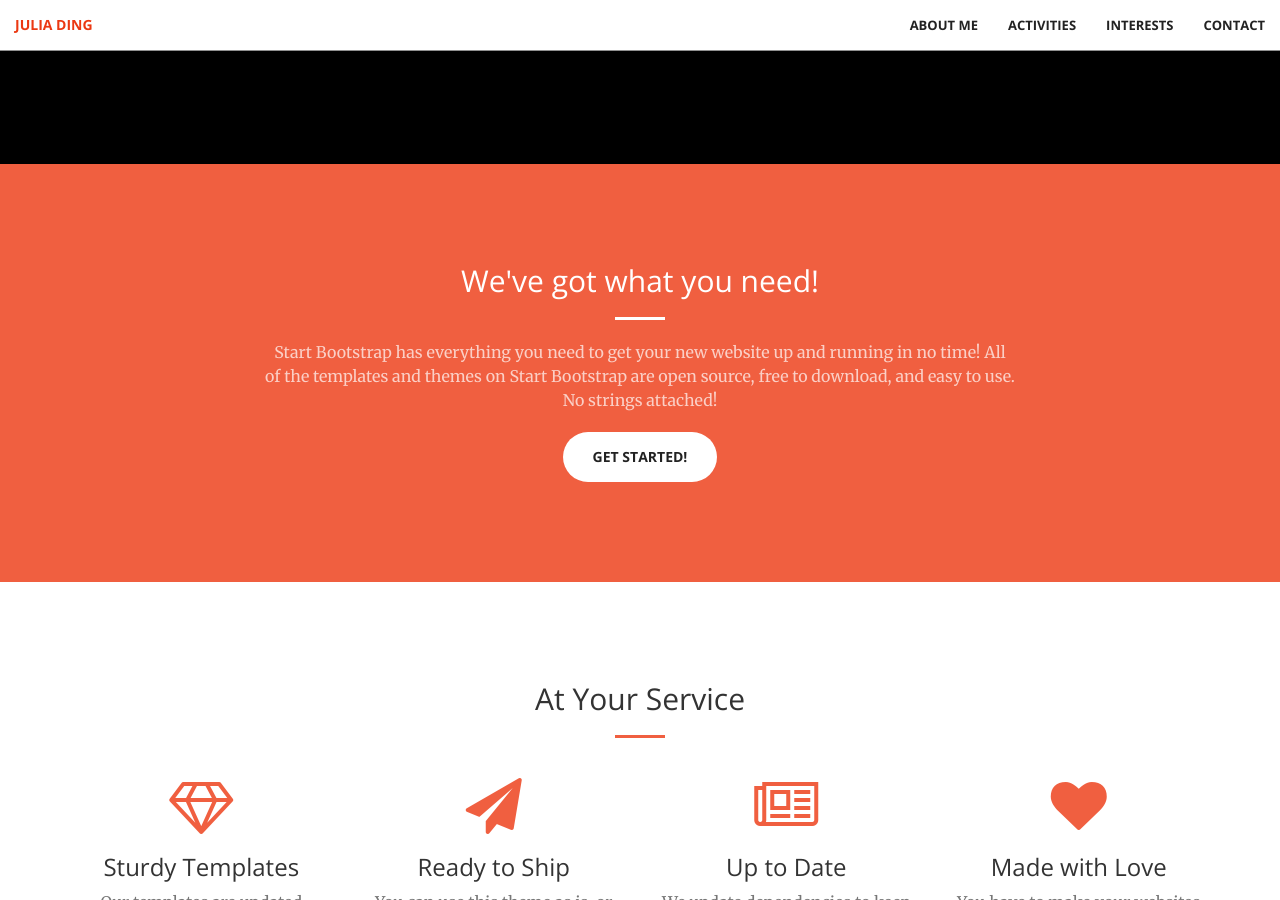
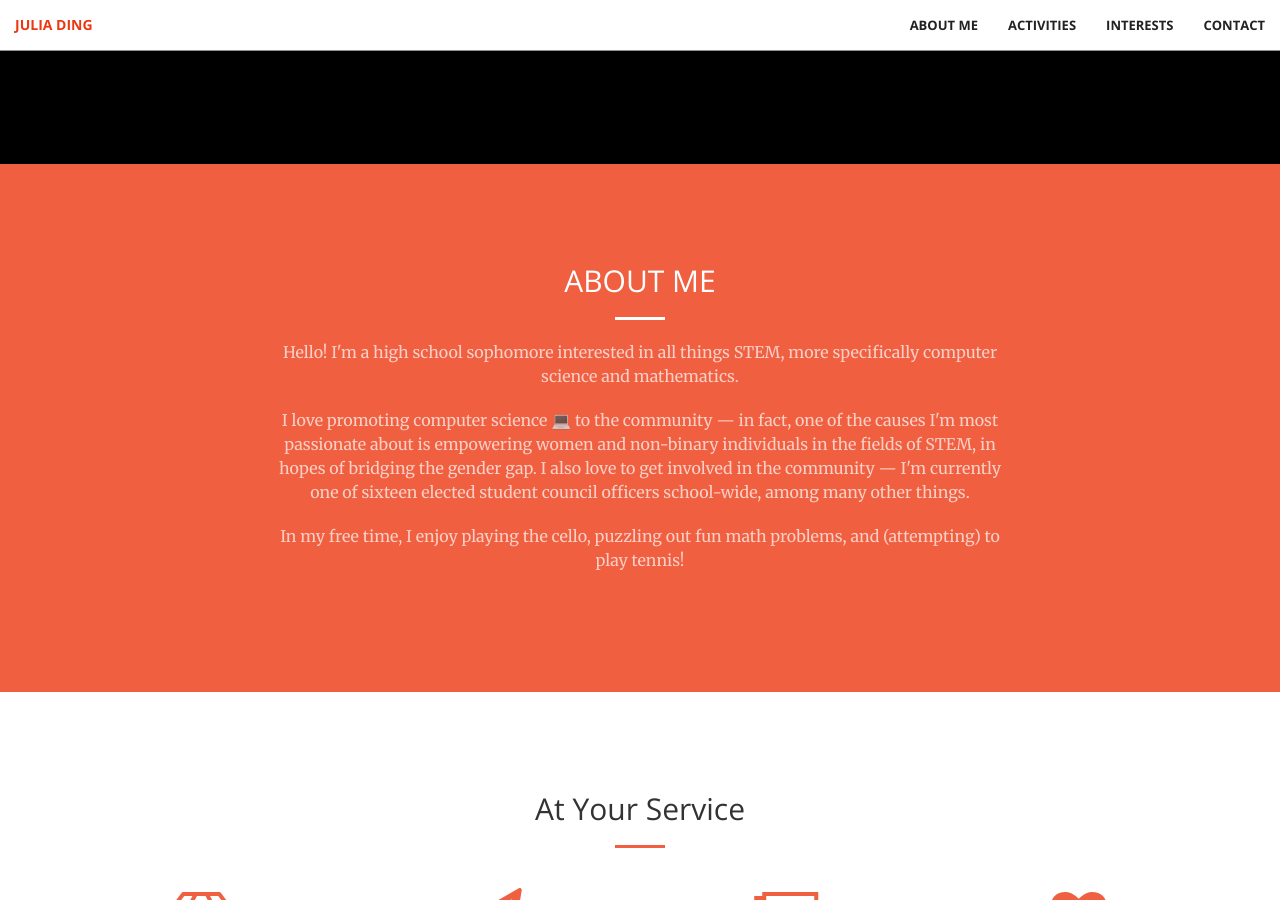
Before and after one commit to julialding/julialding.github.io, a Jekyll site: the page built from index.html, in a window 1280 px wide and 900 px high, scrolled down 736 px. Built offline with Jekyll 4.4.1, drawn with Linux system fonts in a browser that asks for light colours.

Commit message:
update about

```diff
--- a/_includes/call-to-action.html
+++ b/_includes/call-to-action.html
@@ -2,10 +2,14 @@
     <div class="container">
         <div class="row">
             <div class="col-lg-8 col-lg-offset-2 text-center">
-                <h2 class="section-heading">We've got what you need!</h2>
+                <h2 class="section-heading">ABOUT ME</h2>
                 <hr class="light">
-                <p class="text-faded">Start Bootstrap has everything you need to get your new website up and running in no time! All of the templates and themes on Start Bootstrap are open source, free to download, and easy to use. No strings attached!</p>
-                <a href="#" class="btn btn-default btn-xl">Get Started!</a>
+                <p class="text-faded">Hello! I'm a high school sophomore interested in all things STEM, more specifically computer science and mathematics.</p>
+                <p class="text-faded">I love promoting computer science  💻 to the community — in fact, one of the causes I'm most
+                    passionate about is empowering women and non-binary individuals in the fields of STEM, in hopes of bridging the gender gap.
+                    I also love to get involved in the community — I'm currently one of sixteen elected student council officers school-wide, among many other things.
+                </p>
+                <p class="text-faded">In my free time, I enjoy playing the cello, puzzling out fun math problems, and (attempting) to play tennis!</p>
             </div>
         </div>
     </div>
```
